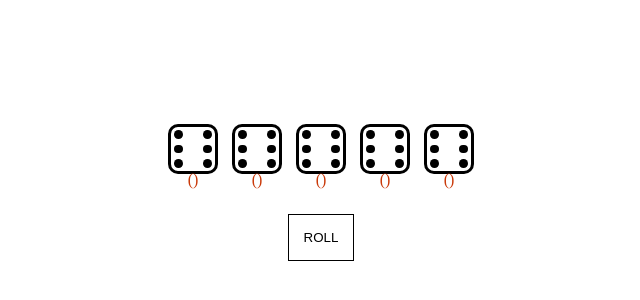
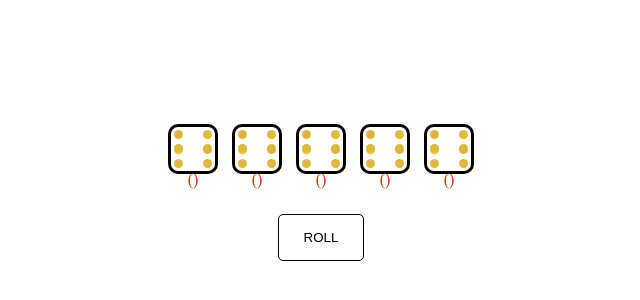
Before and after one commit to aljen26/ECQ-Challange, a plain HTML site: page dice-roller/index.html in a window 1280 px wide. Shown: the part 46-346 px from the top of the page, without its empty margins (319-959 px from the left). Drawn offline with Linux system fonts and the light colour scheme.

Commit message:
Added colors to the dice

```diff
--- a/dice-roller/script.js
+++ b/dice-roller/script.js
@@ -37,8 +37,18 @@ function updateDice(n,dot){
 }
 
 function placeDots(dot,...args){
+
+	let color;
+	let curNum = args.length;
+	if(curNum == 1) color = "#0D7FA0";
+	else if(curNum == 2) color = "#0A872E";
+	else if(curNum == 3) color = "#BF4545";
+	else if(curNum == 4) color = "#6F6B6B";
+	else if(curNum == 5) color = "#196B91";
+	else if(curNum == 6) color = "#E1B93A";
+
 	args.map((i)=>{
-		dot[i].style.backgroundColor = "black";
+		dot[i].style.backgroundColor = color;
 	});
 }
 
--- a/dice-roller/style.css
+++ b/dice-roller/style.css
@@ -25,20 +25,20 @@ body, html {
 }
 
 .dots {
-	width: 60%;
-	height: 60%;
+	width: 65%;
+	height: 65%;
 	border-radius: 50%;
-	background-color: black;
 	margin: auto;
 }
 
 .roll-btn {
 	display: block;
 	border: 1px solid black;
-	padding: 15px;
+	padding: 15px 25px;
 	background-color: none;
 	margin: 20px auto;
 	background-color: white;
+	border-radius: 5px;
 }
 
 .number {
```
